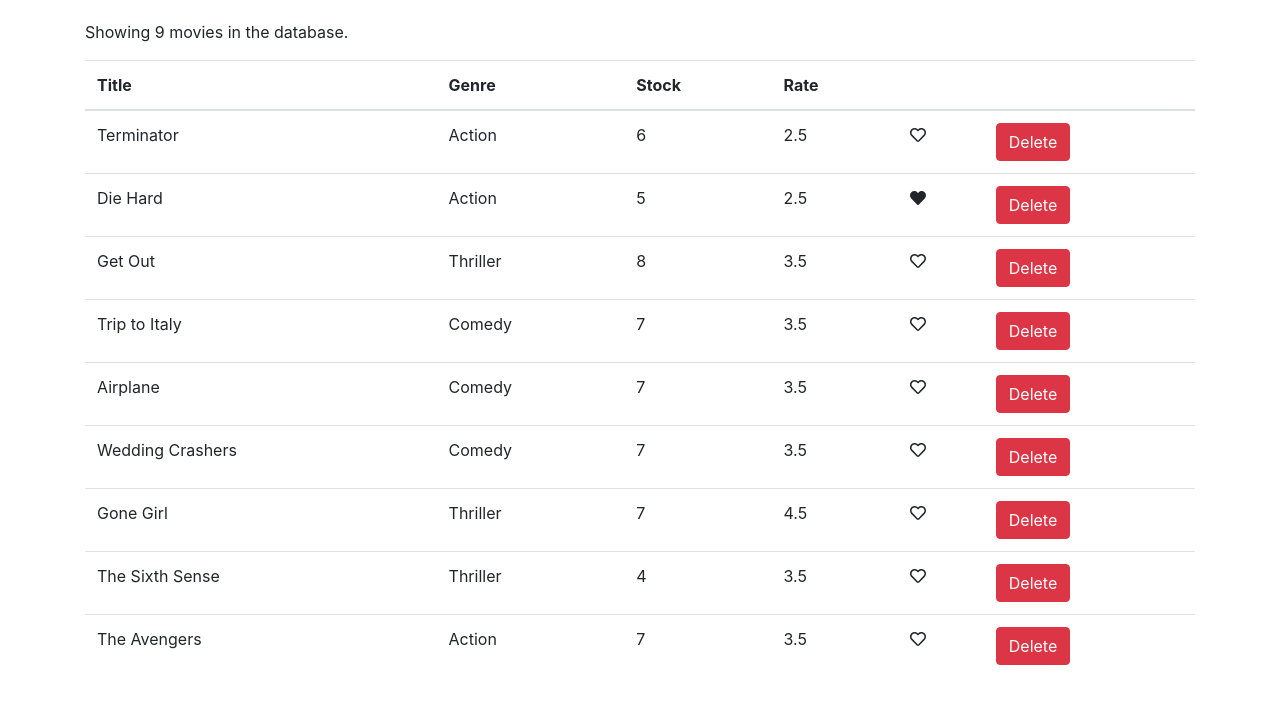
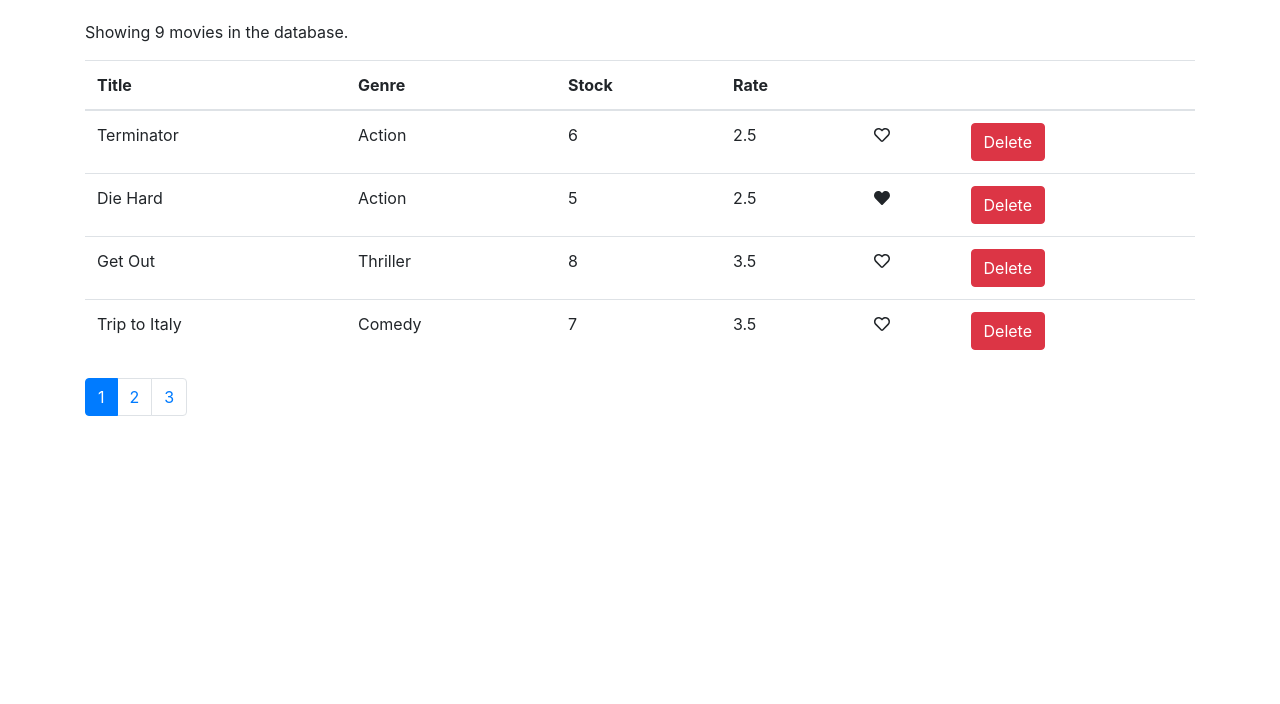
Before and after one commit to nomanaadma/Vidly, a React (Create React App) app: page /movies/1 in a window 1280 px wide. Shown: the top 704 px of the page. Built offline with nearby package versions, Linux system fonts and the light colour scheme.

Commit message:
Pagination

```diff
--- a/package.json
+++ b/package.json
@@ -4,13 +4,15 @@
   "private": true,
   "dependencies": {
     "@fortawesome/fontawesome-svg-core": "^1.2.30",
+    "@fortawesome/free-regular-svg-icons": "^5.14.0",
     "@fortawesome/free-solid-svg-icons": "^5.14.0",
     "@fortawesome/react-fontawesome": "^0.1.11",
-    "@fortawesome/free-regular-svg-icons": "^5.14.0",
     "@testing-library/jest-dom": "^4.2.4",
     "@testing-library/react": "^9.5.0",
     "@testing-library/user-event": "^7.2.1",
     "bootstrap": "^4.5.0",
+    "lodash": "^4.17.19",
+    "prop-types": "^15.7.2",
     "react": "^16.13.1",
     "react-dom": "^16.13.1",
     "react-scripts": "3.4.1"
--- /dev/null
+++ b/src/components/common/pagination.jsx
@@ -0,0 +1,35 @@
+import React from "react";
+import _ from "lodash";
+import PropTypes from 'prop-types';
+
+const Pagination = props => {
+    const { itemsCount, pageSize, currentPage, onPageChange } = props;
+    const pageCount = Math.ceil(itemsCount / pageSize);
+    if(pageCount === 1) return null;
+    const pages = _.range(1, pageCount + 1);
+
+    return (
+        <React.Fragment>
+            <nav aria-label="Page navigation example">
+                <ul className="pagination">
+                    {pages.map((page) => (
+                        <li key={page} className={ currentPage === page ? 'page-item active' : 'page-item' } >
+                            <a className="page-link" onClick={() => onPageChange(page)}>
+                                {page}
+                            </a>
+                        </li>
+                    ))}
+                </ul>
+            </nav>
+        </React.Fragment>
+    );
+};
+
+Pagination.propTypes = {
+    itemsCount: PropTypes.number.isRequired,
+    pageSize: PropTypes.number.isRequired,
+    currentPage: PropTypes.number.isRequired,
+    onPageChange: PropTypes.func.isRequired
+};
+
+export default Pagination;
--- a/src/components/movies.jsx
+++ b/src/components/movies.jsx
@@ -1,35 +1,40 @@
-import React, { Component } from 'react';
-import { getMovies  } from '../services/fakeMovieService'
-import Like from './common/like';
+import React, { Component } from "react";
+import { getMovies } from "../services/fakeMovieService";
+import Like from "./common/like";
+import Pagination from "./common/pagination";
+import { paginate } from "../utils/paginate";
 
 class Movies extends Component {
     state = {
-        movies: getMovies()
-    }
+        movies: getMovies(),
+        pageSize: 4,
+        currentPage: 1,
+    };
 
-    handleDelete = movie => {
+    handleDelete = (movie) => {
+        const movies = this.state.movies.filter((m) => m._id !== movie._id);
+        this.setState({ movies });
+    };
 
-        const movies = this.state.movies.filter(m => m._id !== movie._id);
-        this.setState({ movies });
-
-    }
-
-    handleLike = movie => {
-
+    handleLike = (movie) => {
         const movies = [...this.state.movies];
-        const index = movies.indexOf((movie));
-        movies[index] = {...movie}
+        const index = movies.indexOf(movie);
+        movies[index] = { ...movie };
         movies[index].liked = !movies[index].liked;
         this.setState({ movies });
+    };
 
-    }
+    handlePageChange = (page) => {
+        this.setState({ currentPage : page });
+    };
 
     render() {
+        const { length: count } = this.state.movies;
+        const { pageSize, currentPage, movies: allMovies } = this.state;
 
-        const { length: count } = this.state.movies;
+        if (count === 0) return <p>There are no movies in the database.</p>;
 
-        if(count === 0)
-            return <p>There are no movies in the database.</p>;
+        const movies = paginate(allMovies, currentPage, pageSize);
 
         return (
             <React.Fragment>
@@ -46,20 +51,42 @@
                         </tr>
                     </thead>
                     <tbody>
-                        {  this.state.movies.map(movie => (
+                        {movies.map((movie) => (
                             <tr key={movie._id}>
                                 <td>{movie.title}</td>
                                 <td>{movie.genre.name}</td>
                                 <td>{movie.numberInStock}</td>
                                 <td>{movie.dailyRentalRate}</td>
-                                <td> { <Like liked={movie.liked} onLike={ () => this.handleLike(movie) } /> } </td>
-                                <td><button onClick={ () => this.handleDelete(movie)} className="btn btn-danger btn-small">Delete</button></td>
+                                <td>
+                                    {
+                                        <Like
+                                            liked={movie.liked}
+                                            onLike={() =>
+                                                this.handleLike(movie)
+                                            }
+                                        />
+                                    }
+                                </td>
+                                <td>
+                                    <button
+                                        onClick={() => this.handleDelete(movie)}
+                                        className="btn btn-danger btn-small"
+                                    >
+                                        Delete
+                                    </button>
+                                </td>
                             </tr>
                         ))}
                     </tbody>
                 </table>
+                <Pagination
+                    itemsCount={count}
+                    pageSize={pageSize}
+                    currentPage={currentPage}
+                    onPageChange={this.handlePageChange}
+                />
             </React.Fragment>
-        )
+        );
     }
 }
 
--- /dev/null
+++ b/src/utils/paginate.js
@@ -0,0 +1,6 @@
+import _ from "lodash";
+
+export function paginate(items, pageNumber, pageSize) {
+    const startIndex = (pageNumber - 1) * pageSize;
+    return _(items).slice(startIndex).take(pageSize).value();
+}
```
